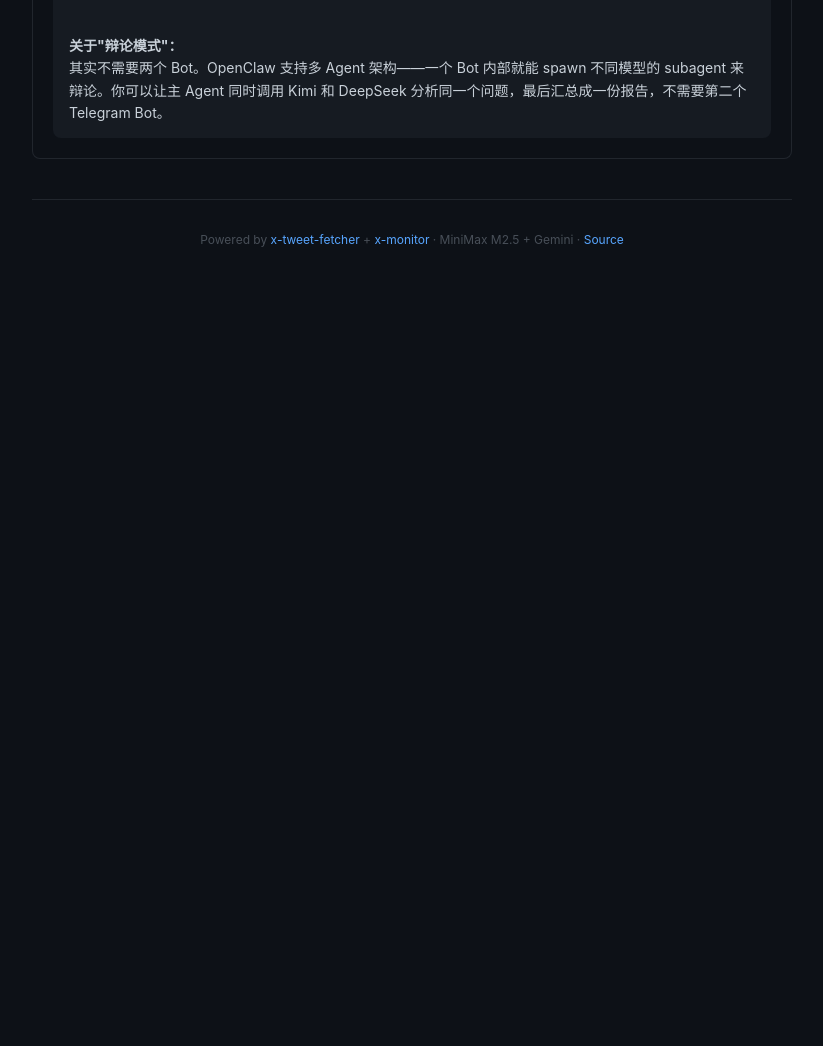
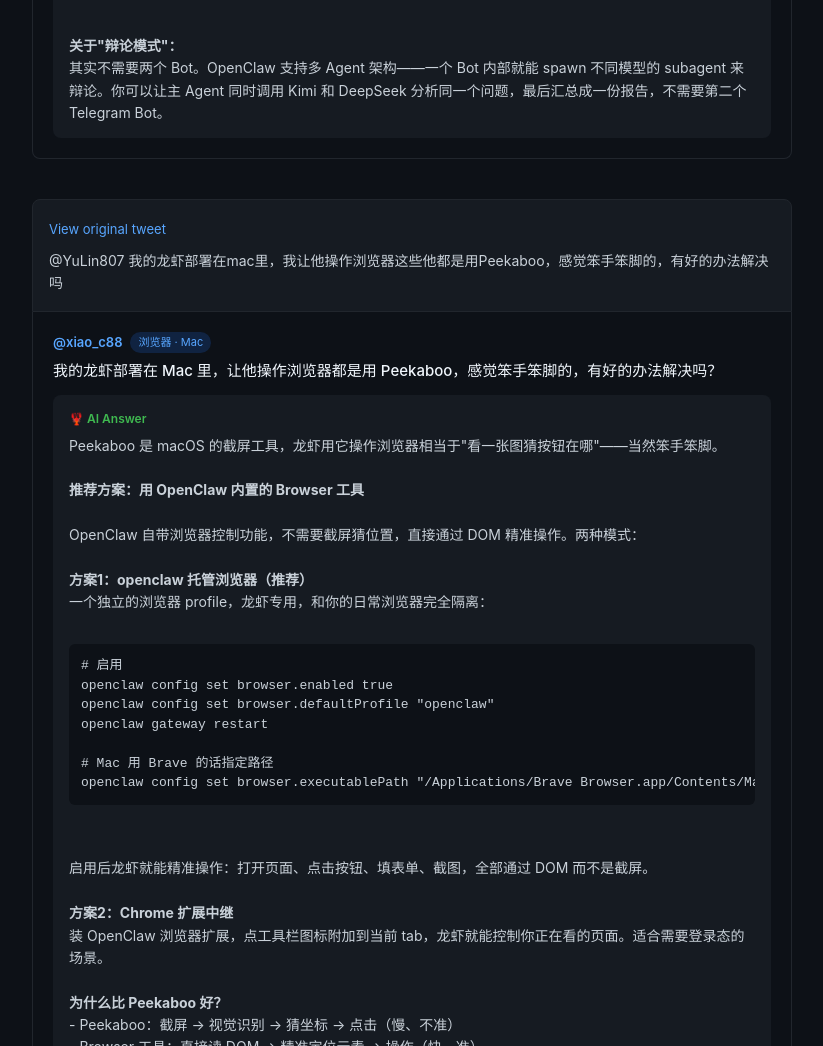
Before and after one commit to ythx-101/openclaw-qa, a plain HTML site: page index.html in a window 1280 px wide. Shown: the part 1754-2800 px from the top of the page, without its empty margins (228-1051 px from the left). Before the commit the page ends 2054 px from the top, so only its background shows below. Drawn offline with Linux system fonts and the light colour scheme.

Commit message:
新增Q&A: @xiao_c88 Mac浏览器操作Peekaboo替代方案

```diff
--- a/index.html
+++ b/index.html
@@ -168,11 +168,11 @@ footer a { color: #58a6ff; text-decoration: none; }
     <p>@YuLin807 评论区技术问答 &middot; AI 驱动自动回答</p>
     <div class="stats">
         <div class="stat">
-            <div class="stat-num">2</div>
+            <div class="stat-num">3</div>
             <div class="stat-label">问答对</div>
         </div>
         <div class="stat">
-            <div class="stat-num">2</div>
+            <div class="stat-num">3</div>
             <div class="stat-label">推文</div>
         </div>
         <div class="stat">
@@ -275,6 +275,53 @@ agents:
 </div>
     </div>
 </div>
+<div class="tweet-section">
+    <div class="tweet-header">
+        <a href="https://x.com/xiao_c88/status/2022936210856116606" target="_blank">View original tweet</a>
+        <div class="tweet-text">@YuLin807 我的龙虾部署在mac里，我让他操作浏览器这些他都是用Peekaboo，感觉笨手笨脚的，有好的办法解决吗</div>
+    </div>
+    <div class="qa-list">
+        <div class="qa-item">
+    <div class="question">
+        <div class="q-header">
+            <span class="q-author">@xiao_c88</span>
+            <span class="q-category">浏览器 · Mac</span>
+        </div>
+        <div class="q-text">我的龙虾部署在 Mac 里，让他操作浏览器都是用 Peekaboo，感觉笨手笨脚的，有好的办法解决吗？</div>
+    </div>
+    <div class="answer">
+        <div class="answer-label">🦞 AI Answer</div>
+        <div class="answer-text">Peekaboo 是 macOS 的截屏工具，龙虾用它操作浏览器相当于"看一张图猜按钮在哪"——当然笨手笨脚。
+
+<strong>推荐方案：用 OpenClaw 内置的 Browser 工具</strong>
+
+OpenClaw 自带浏览器控制功能，不需要截屏猜位置，直接通过 DOM 精准操作。两种模式：
+
+<strong>方案1：openclaw 托管浏览器（推荐）</strong>
+一个独立的浏览器 profile，龙虾专用，和你的日常浏览器完全隔离：
+
+<pre># 启用
+openclaw config set browser.enabled true
+openclaw config set browser.defaultProfile "openclaw"
+openclaw gateway restart
+
+# Mac 用 Brave 的话指定路径
+openclaw config set browser.executablePath "/Applications/Brave Browser.app/Contents/MacOS/Brave Browser"</pre>
+
+启用后龙虾就能精准操作：打开页面、点击按钮、填表单、截图，全部通过 DOM 而不是截屏。
+
+<strong>方案2：Chrome 扩展中继</strong>
+装 OpenClaw 浏览器扩展，点工具栏图标附加到当前 tab，龙虾就能控制你正在看的页面。适合需要登录态的场景。
+
+<strong>为什么比 Peekaboo 好？</strong>
+- Peekaboo：截屏 → 视觉识别 → 猜坐标 → 点击（慢、不准）
+- Browser 工具：直接读 DOM → 精准定位元素 → 操作（快、准）
+
+配置文件在 <code>~/.openclaw/openclaw.json</code>，加上 browser 配置就行。</div>
+    </div>
+</div>
+    </div>
+</div>
 <footer>
     Powered by <a href="https://github.com/ythx-101/x-tweet-fetcher">x-tweet-fetcher</a>
     + <a href="https://github.com/ythx-101/x-monitor">x-monitor</a>
```
